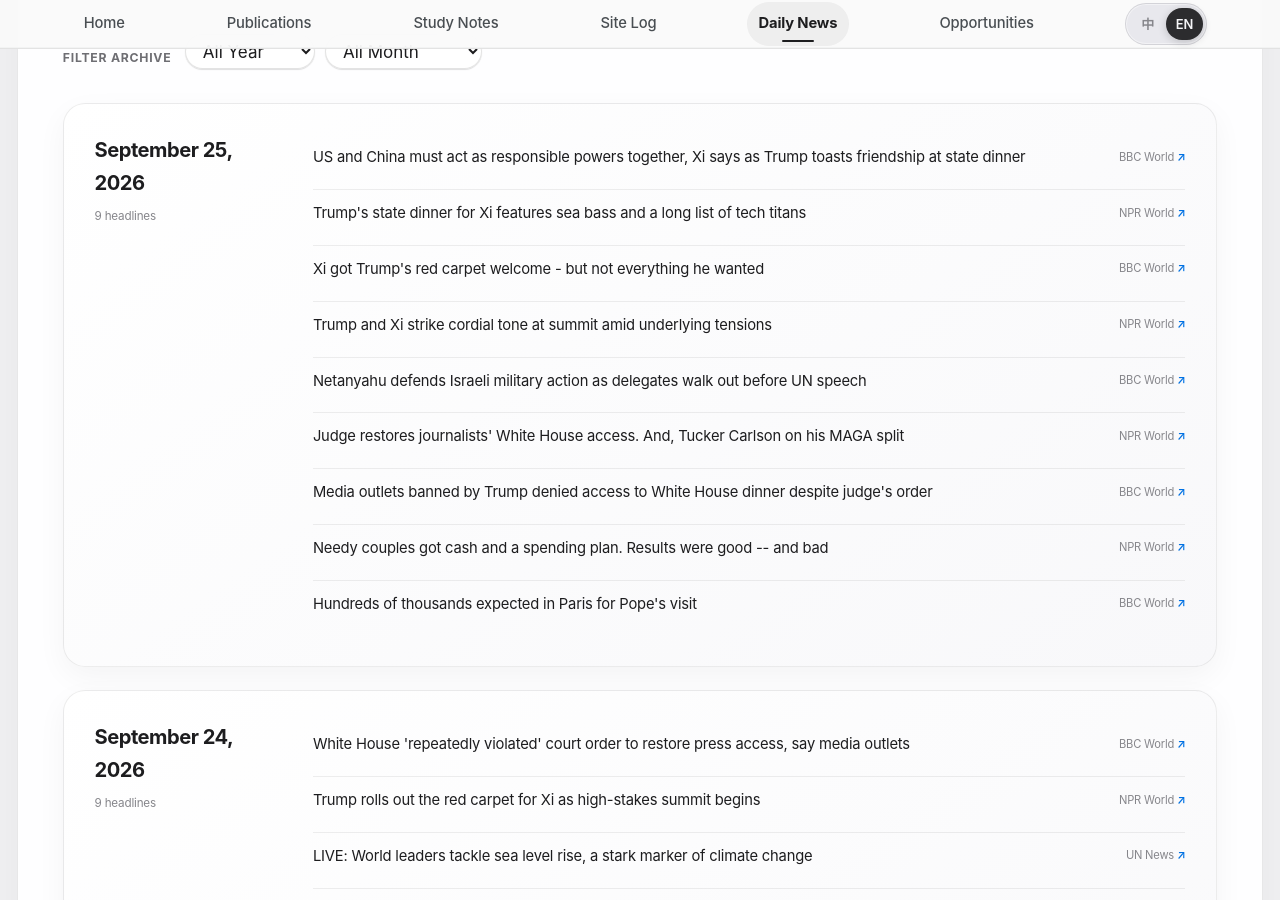
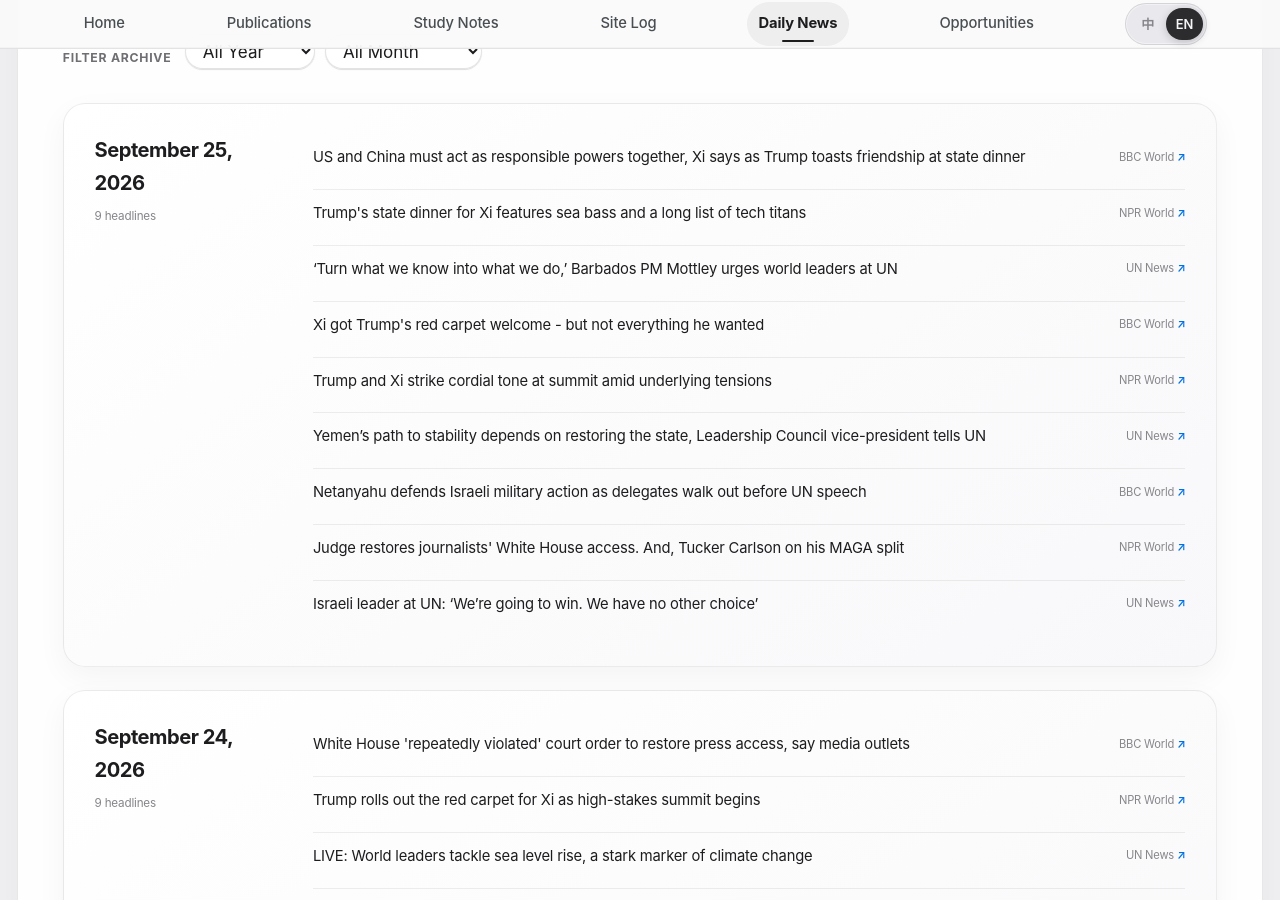
Before and after one commit to HaoxiangLuo/HaoxiangLuo.github.io, a Jekyll site: the page built from _pages/daily-news.html, in a window 1280 px wide and 900 px high, scrolled down 297 px. Built offline with Jekyll 4.4.1, drawn with Linux system fonts in a browser that asks for light colours; a style sheet for code colours, icons or effects is not loaded.

Commit message:
Update daily news 2026-09-25

```diff
--- a/_data/daily_news.json
+++ b/_data/daily_news.json
@@ -1,5 +1,5 @@
 {
-  "updated_at": "2026-09-25T14:30:44+08:00",
+  "updated_at": "2026-09-25T15:26:20+08:00",
   "days": [
     {
       "date": "2026-09-25",
@@ -17,6 +17,12 @@
           "title_zh": "特朗普为习近平举办的国宴以鲈鱼和一长串科技巨头为特色"
         },
         {
+          "title": "‘Turn what we know into what we do,’ Barbados PM Mottley urges world leaders at UN",
+          "source": "UN News",
+          "url": "https://news.un.org/feed/view/en/story/2026/09/1168433",
+          "title_zh": "巴巴多斯总理莫特利在联合国敦促世界领导人“将我们所知道的转化为我们所做的"
+        },
+        {
           "title": "Xi got Trump's red carpet welcome - but not everything he wanted",
           "source": "BBC World",
           "url": "https://www.bbc.co.uk/news/articles/cr93e4x7kdjjo?at_medium=RSS&at_campaign=rss",
@@ -27,6 +33,12 @@
           "source": "NPR World",
           "url": "https://www.npr.org/2026/09/24/g-s1-144806/trump-xi-summit",
           "title_zh": "特朗普和习近平在潜在的紧张局势中在峰会上语气亲切"
+        },
+        {
+          "title": "Yemen’s path to stability depends on restoring the state, Leadership Council vice-president tells UN",
+          "source": "UN News",
+          "url": "https://news.un.org/feed/view/en/story/2026/09/1168432",
+          "title_zh": "领导委员会副主席告诉联合国，也门的稳定之路取决于恢复国家"
         },
         {
           "title": "Netanyahu defends Israeli military action as delegates walk out before UN speech",
@@ -41,22 +53,10 @@
           "title_zh": "法官恢复记者进入白宫的权利。塔克·卡尔森 (Tucker Carlson) 谈他的 MAGA 分裂"
         },
         {
-          "title": "Media outlets banned by Trump denied access to White House dinner despite judge's order",
-          "source": "BBC World",
-          "url": "https://www.bbc.co.uk/news/articles/cqe8ek7608mlo?at_medium=RSS&at_campaign=rss",
-          "title_zh": "尽管法官下令，被特朗普禁止的媒体仍拒绝参加白宫晚宴"
-        },
-        {
-          "title": "Needy couples got cash and a spending plan. Results were good -- and bad",
-          "source": "NPR World",
-          "url": "https://www.npr.org/2026/09/24/g-s1-144544/cash-transfer-poverty-liberia-partner-violence",
-          "title_zh": "有需要的夫妇得到了现金和支出计划。结果有好有坏"
-        },
-        {
-          "title": "Hundreds of thousands expected in Paris for Pope's visit",
-          "source": "BBC World",
-          "url": "https://www.bbc.co.uk/news/articles/cmq8j904212po?at_medium=RSS&at_campaign=rss",
-          "title_zh": "巴黎预计将有数十万人参加教宗的访问"
+          "title": "Israeli leader at UN: ‘We’re going to win. We have no other choice’",
+          "source": "UN News",
+          "url": "https://news.un.org/feed/view/en/story/2026/09/1168431",
+          "title_zh": "联合国以色列领导人：“我们会赢。”我们别无选择"
         }
       ]
     },
```
